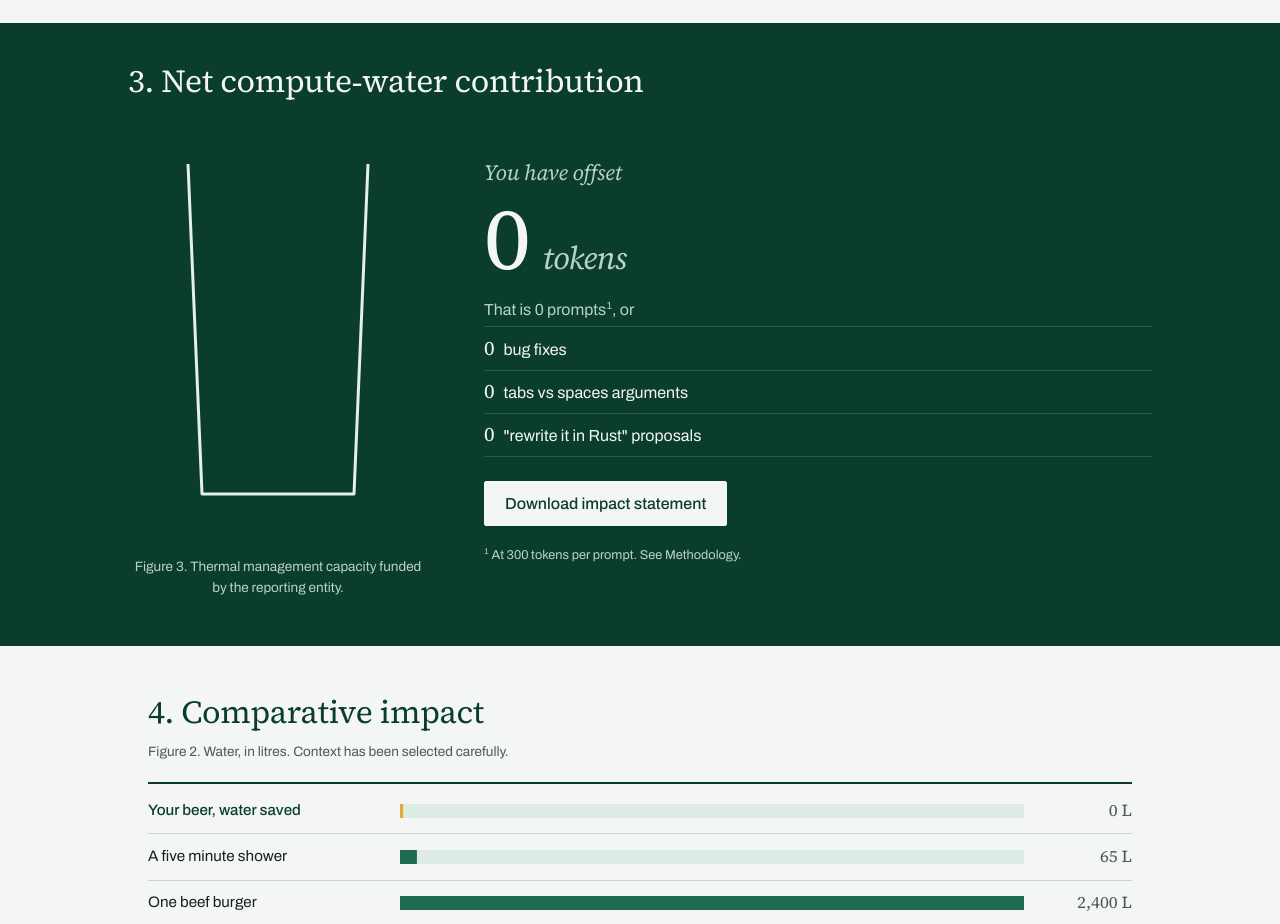
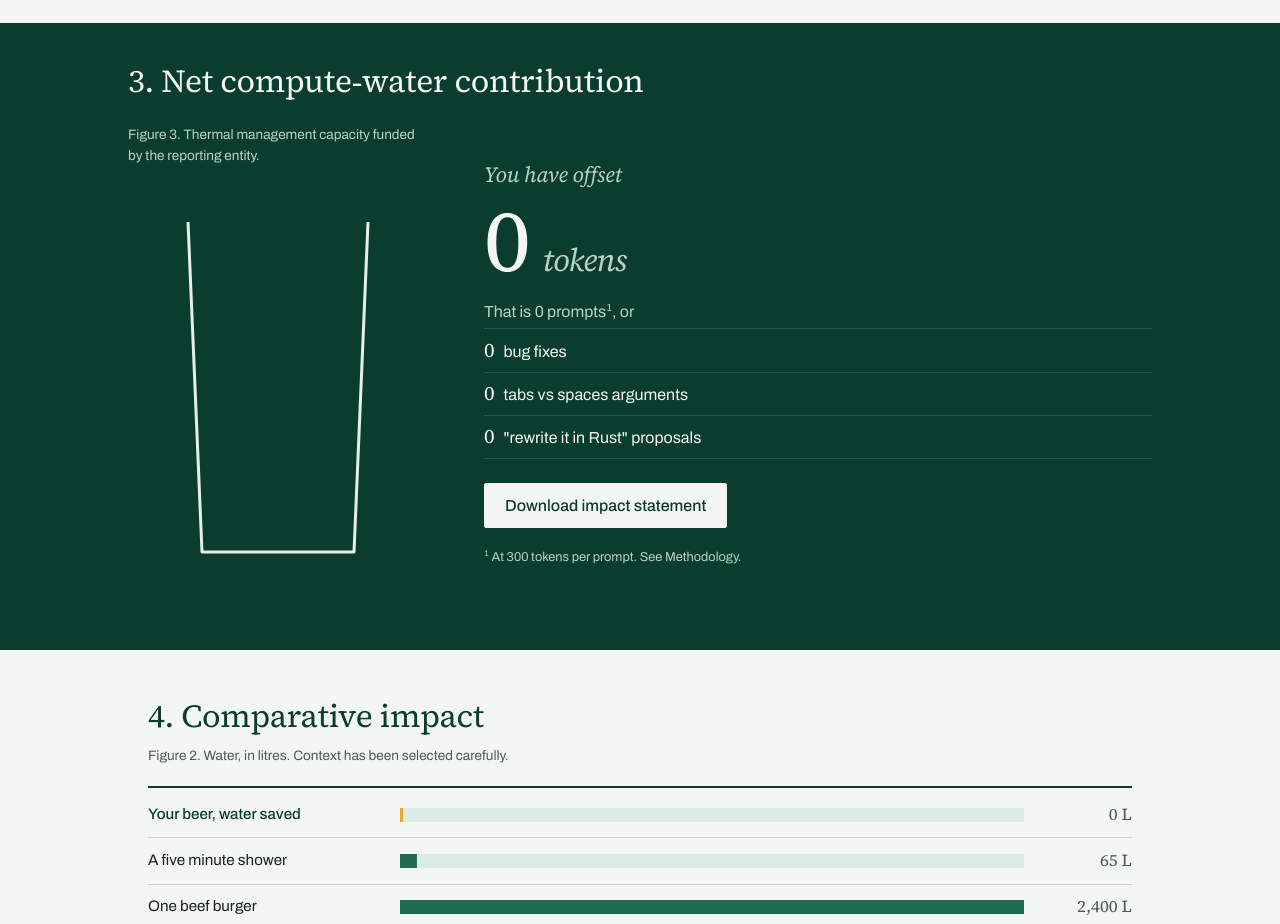
Before and after one commit to sarialexandar/beer-offset, a website built with Vite: page index.html in a window 1280 px wide. Shown: the part 1220-2144 px from the top of the page. Built offline with nearby package versions, Linux system fonts and the light colour scheme.

Commit message:
fix: caption the glass above the figure and per mode

```diff
--- a/index.html
+++ b/index.html
@@ -74,8 +74,9 @@
     <div class="wrap hero-grid">
       <h2 id="hero-h" class="hero-heading">3. Net compute&#8209;water contribution</h2>
       <div class="hero-glass">
+        <p class="caption caption-on-field" id="glass-caption-naive">Figure 3. Thermal management capacity funded by the reporting entity.</p>
+        <p class="caption caption-on-field" id="glass-caption-honest" hidden>Figure 3. Thermal management capacity owed by the reporting entity.</p>
         <canvas id="glass" width="300" height="420" aria-label="A beer glass showing your offset level"></canvas>
-        <p class="caption caption-on-field">Figure 3. Thermal management capacity funded by the reporting entity.</p>
       </div>
       <div class="hero-text">
         <p class="hero-verb" id="hero-verb">You have offset</p>
--- a/src/main.ts
+++ b/src/main.ts
@@ -140,6 +140,8 @@ function render() {
   $('summary-honest').hidden = !honest
   $('hint-naive').hidden = honest
   $('hint-honest').hidden = !honest
+  $('glass-caption-naive').hidden = honest
+  $('glass-caption-honest').hidden = !honest
   $('badge').setAttribute('aria-label', honest ? 'Certified Offset Partner badge, revoked' : 'Certified Offset Partner badge')
 
   $('hero-verb').textContent = honest ? 'You owe the GPUs' : 'You have offset'
--- a/src/styles.css
+++ b/src/styles.css
@@ -271,7 +271,7 @@ main > section:last-child { border-bottom: 0; }
   }
 }
 .hero-heading { grid-area: h; color: var(--on-field); margin: 0; }
-.caption-on-field { color: var(--on-field-2); margin: .75rem 0 0; text-align: center; }
+.caption-on-field { color: var(--on-field-2); margin: 0 0 1rem; }
 .hero-glass { grid-area: glass; }
 .hero-glass canvas { display: block; margin: 0 auto; width: 300px; max-width: 100%; height: auto; aspect-ratio: 300 / 420; }
 @media (max-width: 47.99rem) { .hero-glass canvas { max-width: 220px; } }
```
Also changed, not shown: .github/workflows/pages.yml (added), README.md (added).
